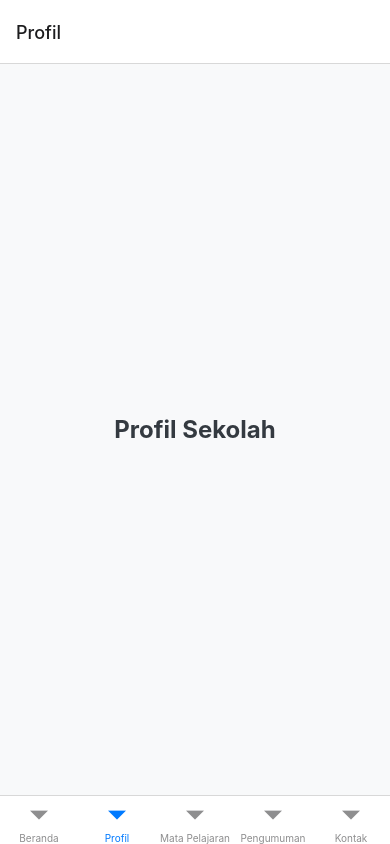
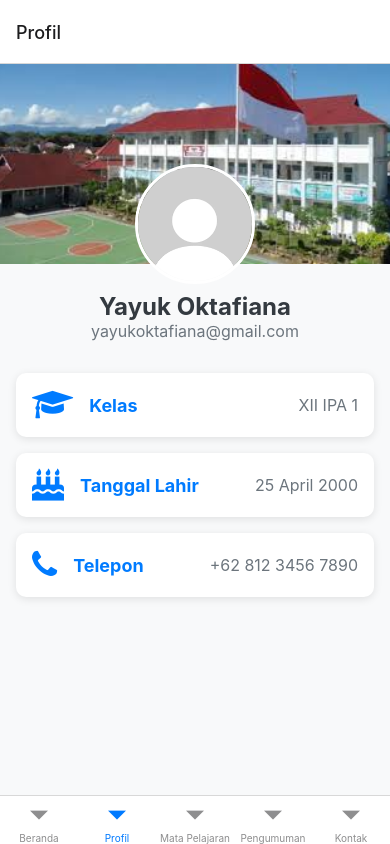
Before and after one commit to Yayukk/Project-UAS, a React Native app: screen /Profil in a window 390 px wide. Built offline with nearby package versions, Linux system fonts and the light colour scheme.

Commit message:
Menambahkan halaman Profil

```diff
--- a/src/screens/Profil.jsx
+++ b/src/screens/Profil.jsx
@@ -1,26 +1,101 @@
 import React from 'react';
-import {View, Text, StyleSheet} from 'react-native';
+import {View, Text, StyleSheet, Image, ScrollView} from 'react-native';
+import Icon from 'react-native-vector-icons/FontAwesome';
 
 const Profil = () => {
   return (
-    <View style={styles.container}>
-      <Text style={styles.title}>Profil Sekolah</Text>
-    </View>
+    <ScrollView contentContainerStyle={styles.container}>
+      <Image
+        source={require('../assets/bg.jpeg')}
+        style={styles.backgroundImage}
+      />
+      <View style={styles.profileContainer}>
+        <Image
+          source={require('../assets/user.png')}
+          style={styles.profileImage}
+        />
+        <Text style={styles.name}>Yayuk Oktafiana</Text>
+        <Text style={styles.email}>yayukoktafiana@gmail.com</Text>
+      </View>
+      <View style={styles.infoContainer}>
+        <View style={styles.infoCard}>
+          <Icon name="graduation-cap" size={32} color="#007bff" />
+          <Text style={styles.infoTitle}>Kelas</Text>
+          <Text style={styles.infoContent}>XII IPA 1</Text>
+        </View>
+        <View style={styles.infoCard}>
+          <Icon name="birthday-cake" size={32} color="#007bff" />
+          <Text style={styles.infoTitle}>Tanggal Lahir</Text>
+          <Text style={styles.infoContent}>25 April 2000</Text>
+        </View>
+        <View style={styles.infoCard}>
+          <Icon name="phone" size={32} color="#007bff" />
+          <Text style={styles.infoTitle}>Telepon</Text>
+          <Text style={styles.infoContent}>+62 812 3456 7890</Text>
+        </View>
+      </View>
+    </ScrollView>
   );
 };
 
 const styles = StyleSheet.create({
   container: {
-    flex: 1,
-    justifyContent: 'center',
-    alignItems: 'center',
+    flexGrow: 1,
     backgroundColor: '#f8f9fa',
   },
-  title: {
+  backgroundImage: {
+    width: '100%',
+    height: 200,
+    marginBottom: -100,
+  },
+  profileContainer: {
+    alignItems: 'center',
+    marginBottom: 16,
+  },
+  profileImage: {
+    width: 120,
+    height: 120,
+    borderRadius: 60,
+    borderWidth: 3,
+    borderColor: '#fff',
+    marginBottom: 8,
+  },
+  name: {
     fontSize: 24,
     fontWeight: 'bold',
     color: '#343a40',
   },
+  email: {
+    fontSize: 16,
+    color: '#6c757d',
+  },
+  infoContainer: {
+    padding: 16,
+  },
+  infoCard: {
+    flexDirection: 'row',
+    alignItems: 'center',
+    backgroundColor: '#fff',
+    padding: 16,
+    borderRadius: 10,
+    marginBottom: 16,
+    shadowColor: '#000',
+    shadowOpacity: 0.1,
+    shadowOffset: {width: 0, height: 2},
+    shadowRadius: 8,
+    elevation: 4,
+  },
+  infoTitle: {
+    fontSize: 18,
+    fontWeight: 'bold',
+    color: '#007bff',
+    marginLeft: 16,
+  },
+  infoContent: {
+    fontSize: 16,
+    color: '#6c757d',
+    marginLeft: 'auto',
+  },
 });
 
 export default Profil;
```
Also changed, not shown: src/assets/bg.jpeg (added), src/assets/user.png (added).
